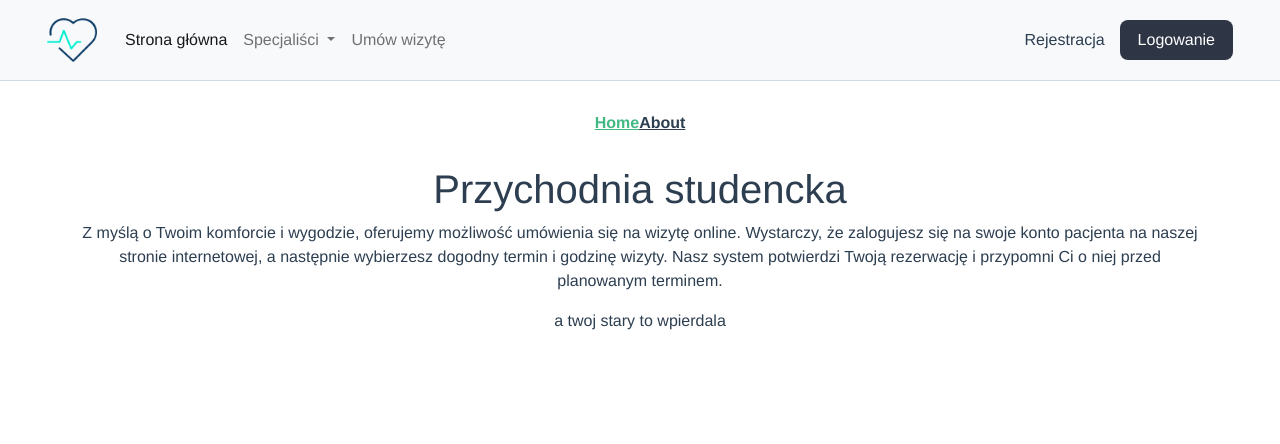
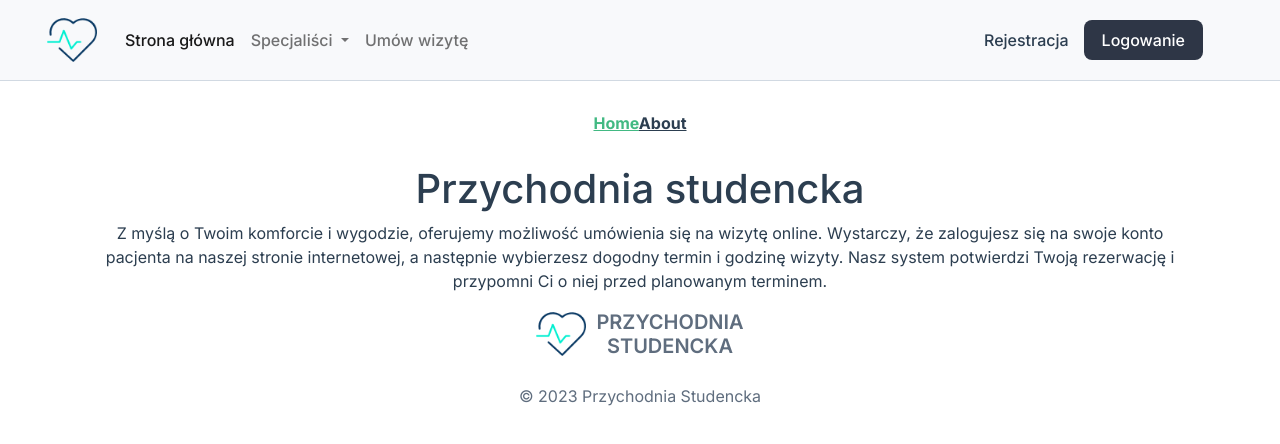
Before and after one commit to kacperrymkiewicz/StudentClinic-Vue, a Vue app: page / in a window 1280 px wide. Shown: the top 444 px of the page. Built offline with nearby package versions, Linux system fonts and the light colour scheme.

Commit message:
add footer content

```diff
--- a/src/App.vue
+++ b/src/App.vue
@@ -22,10 +22,10 @@ export default {
 </script>
 
 <style lang="scss">
-$base-color: "#0aabe1";
+@import url('https://fonts.googleapis.com/css2?family=Inter:wght@100;200;300;400;500;600;700;800;900&display=swap');
 
 #app {
-  font-family: Avenir, Helvetica, Arial, sans-serif;
+  font-family: 'Inter', sans-serif;
   -webkit-font-smoothing: antialiased;
   -moz-osx-font-smoothing: grayscale;
   text-align: center;
--- a/src/assets/styles/global.scss
+++ b/src/assets/styles/global.scss
@@ -1,2 +1,3 @@
 $dark: rgb(48, 54, 69);
 $teal: rgb(105, 226, 207);
+$secondary: rgb(95, 109, 126);
--- a/src/components/FooterComponent.vue
+++ b/src/components/FooterComponent.vue
@@ -1,3 +1,42 @@
 <template>
-    <p>a twoj stary to wpierdala</p>
+  <footer>
+    <div class="container">
+      <div class="row">
+        <div class="col-md-12">
+          <div class="footer-brand d-flex justify-content-center align-items-center">
+            <img src="../assets/images/logo.png" class="img-fluid" alt="Logo">
+            <div class="footer-brand-text d-flex flex-column">
+              <span>Przychodnia</span>
+              <span>studencka</span>
+            </div>
+          </div>
+          <div class="footer-copyright">
+            <p>© 2023 Przychodnia Studencka</p>
+          </div>
+        </div>
+      </div>
+    </div>
+  </footer>
 </template>
+
+<style lang="scss" scoped>
+  @import "@/assets/styles/global.scss";
+  .footer-brand img {
+    width: 50px;
+    margin-right: 10px;
+  }
+  .footer-brand-text {
+    text-transform: uppercase;
+    font-weight: 600;
+    font-size: 20px;
+    line-height: 24px;
+  }
+
+  footer {
+    color: $secondary;
+  }
+
+  .footer-copyright {
+    margin-top: 25px;
+  }
+</style>
--- a/src/components/HeaderComponent.vue
+++ b/src/components/HeaderComponent.vue
@@ -60,6 +60,7 @@ export default {
 
   .login-section {
     align-items: center;
+    margin-right: 30px;
   }
 
   nav {
@@ -81,6 +82,9 @@ export default {
     color: white;
     background-color: #2F4757;
   }
+  .login-button:focus {
+    color: white;
+  }
 
   .nav-link {
     font-weight: 500;
```
